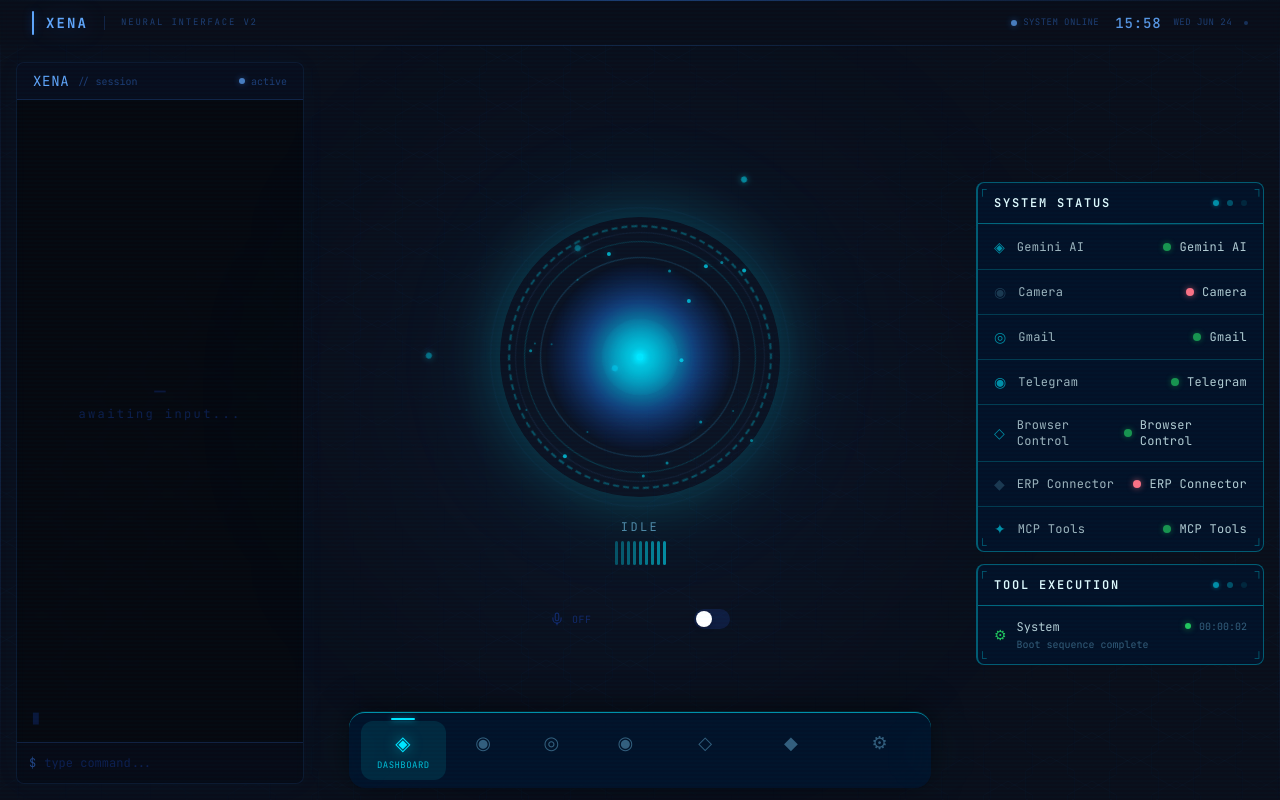
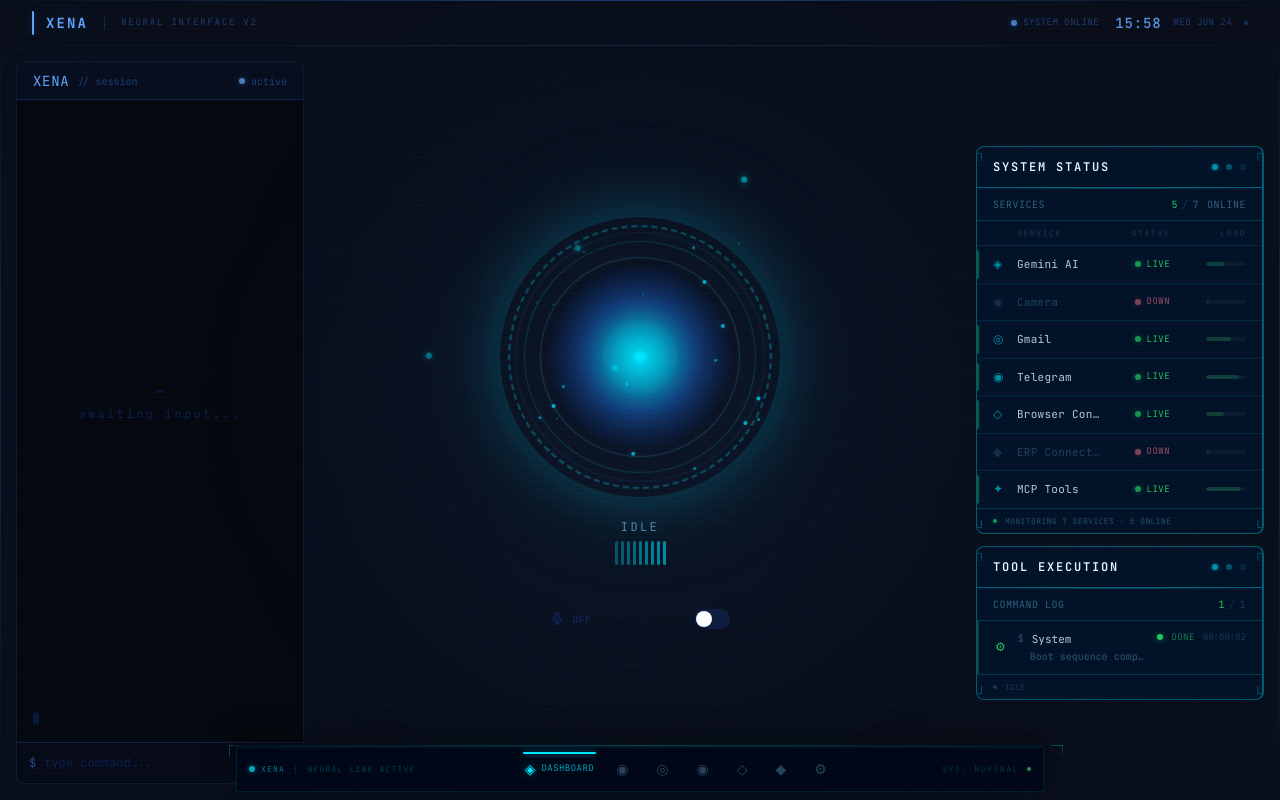
Before and after one commit to pvsameerpvs/jarvis-ai-control-hub, a Next.js app: page / in a window 1280 px wide. Built offline with nearby package versions, Linux system fonts and the light colour scheme.

Commit message:
fix: dashboard ui currct

```diff
--- a/components/jarvis/BottomDock.tsx
+++ b/components/jarvis/BottomDock.tsx
@@ -19,54 +19,112 @@ const dockItems: DockItem[] = [
   { label: 'Settings', path: '/settings', icon: '⚙' },
 ]
 
+function Corner({ side }: { side: 'tl' | 'tr' | 'bl' | 'br' }) {
+  const rotations: Record<string, string> = {
+    tl: 'rotate-0',
+    tr: 'rotate-90',
+    bl: 'rotate-270',
+    br: 'rotate-180',
+  }
+  return (
+    <svg className={`absolute w-3 h-3 ${rotations[side]}`} viewBox="0 0 12 12" fill="none" xmlns="http://www.w3.org/2000/svg">
+      <path d="M12 0H0V12" stroke="url(#corner-grad)" strokeWidth="1.5" strokeLinecap="round" />
+      <defs>
+        <linearGradient id="corner-grad" x1="0" y1="0" x2="1" y2="0">
+          <stop offset="0%" stopColor="rgba(0,229,255,0.4)" />
+          <stop offset="100%" stopColor="rgba(0,229,255,0)" />
+        </linearGradient>
+      </defs>
+    </svg>
+  )
+}
+
 export default function BottomDock() {
   const pathname = usePathname()
 
   return (
     <div className="fixed bottom-0 left-0 right-0 z-50 flex justify-center pointer-events-none">
-      <div className="pointer-events-auto inline-flex items-center gap-1 px-3 py-2 mb-3 rounded-2xl border-t border-panel-border/60 bg-panel-bg/80 backdrop-blur-xl shadow-[0_-4px_30px_rgba(0,0,0,0.5),0_-1px_0_rgba(0,229,255,0.15)]">
-        {dockItems.map((item) => {
+      {/* Full-width bar */}
+      <div className="relative w-full max-w-[820px] pointer-events-auto mx-auto px-1.5">
+        {/* Corner accents */}
+        <div className="absolute -top-px -left-px">
+          <Corner side="tl" />
+        </div>
+        <div className="absolute -top-px -right-px">
+          <Corner side="tr" />
+        </div>
+
+        {/* Top accent line */}
+        <div className="absolute -top-px left-3 right-3 h-px bg-gradient-to-r from-transparent via-primary-glow/40 to-transparent" />
+
+        {/* Bar body */}
+        <div className="relative flex items-center justify-between px-2 py-1.5 mb-2
+          bg-[#020617]/90 backdrop-blur-xl
+          border border-primary-glow/10
+          shadow-[0_-4px_30px_rgba(0,0,0,0.6),0_0_30px_rgba(0,229,255,0.03),inset_0_1px_0_rgba(0,229,255,0.05)]">
+
+          {/* Left status indicator */}
+          <div className="flex items-center gap-2 pl-1">
+            <span className="flex items-center gap-1.5">
+              <span className="w-1.5 h-1.5 rounded-full bg-primary-glow shadow-[0_0_6px_rgba(0,229,255,0.6)] animate-pulse" />
+              <span className="text-[8px] font-mono text-primary-glow/50 tracking-[0.15em] uppercase hidden sm:inline-block">
+                XENA
+              </span>
+            </span>
+            <span className="text-[8px] font-mono text-primary-glow/20 tracking-[0.2em] hidden md:inline-block">
+              │
+            </span>
+            <span className="text-[8px] font-mono text-primary-glow/25 tracking-[0.15em] uppercase hidden md:inline-block">
+              neural link active
+            </span>
+          </div>
+
+          {/* Navigation items */}
+          <div className="flex items-center gap-0.5">
+            {dockItems.map((item, i) => {
               const isActive = pathname === item.path
               return (
                 <Link
                   key={item.path}
                   href={item.path}
                   className={`
-                relative flex flex-col items-center gap-0.5 px-4 py-2 rounded-xl
-                transition-all duration-200 ease-out group
-                ${
-                  isActive
-                    ? 'bg-primary-glow/10 text-primary-glow'
-                    : 'text-hud-muted/40 hover:text-hud-muted/70 hover:bg-white/[0.03]'
+                    relative flex items-center gap-1.5 px-2.5 py-1.5 rounded
+                    transition-all duration-150 ease-out group
+                    ${isActive
+                      ? 'bg-primary-glow/8 text-primary-glow'
+                      : 'text-hud-muted/30 hover:text-hud-muted/60 hover:bg-white/[0.02]'
                     }
                   `.trim()}
                 >
                   {isActive && (
-                <span className="absolute -top-[3px] left-1/2 -translate-x-1/2 w-6 h-[2px] rounded-full bg-primary-glow shadow-[0_0_6px_rgba(0,229,255,0.6)]" />
+                    <span className="absolute -top-px left-2 right-2 h-[1.5px] rounded-full bg-primary-glow shadow-[0_0_6px_rgba(0,229,255,0.5)]" />
                   )}
-              <span
-                className={`text-lg transition-transform duration-200 ${
-                  isActive ? 'scale-110 drop-shadow-[0_0_6px_rgba(0,229,255,0.5)]' : ''
-                } group-hover:scale-105`}
-              >
+                  <span className={`text-sm transition-all duration-150 ${isActive ? 'drop-shadow-[0_0_4px_rgba(0,229,255,0.4)]' : ''}`}>
                     {item.icon}
                   </span>
-              <span
-                className={`text-[9px] font-mono tracking-wider uppercase whitespace-nowrap transition-all duration-200 ${
+                  <span className={`text-[9px] font-mono tracking-wider uppercase transition-all duration-150 ${
                     isActive
-                    ? 'text-primary-glow/80 opacity-100'
-                    : 'opacity-0 group-hover:opacity-60'
-                }`}
-              >
+                      ? 'text-primary-glow/70 opacity-100'
+                      : 'opacity-0 group-hover:opacity-60 w-0 group-hover:w-auto overflow-hidden'
+                  }`}>
                     {item.label}
                   </span>
                 </Link>
               )
             })}
+          </div>
 
-        {/* Decorative side glows */}
-        <div className="absolute -left-4 top-1/2 -translate-y-1/2 w-8 h-8 bg-primary-glow/5 blur-xl rounded-full" />
-        <div className="absolute -right-4 top-1/2 -translate-y-1/2 w-8 h-8 bg-primary-glow/5 blur-xl rounded-full" />
+          {/* Right status */}
+          <div className="flex items-center gap-2 pr-1">
+            <span className="text-[8px] font-mono text-primary-glow/20 tracking-[0.2em] hidden lg:inline-block">
+              SYS::NOMINAL
+            </span>
+            <span className="w-1 h-1 rounded-full bg-green-400/60 shadow-[0_0_4px_rgba(34,197,94,0.3)]" />
+          </div>
+        </div>
+
+        {/* Bottom scan-line decoration */}
+        <div className="absolute -bottom-px left-6 right-6 h-px bg-gradient-to-r from-transparent via-primary-glow/15 to-transparent" />
       </div>
     </div>
   )
--- a/components/jarvis/SystemStatus.tsx
+++ b/components/jarvis/SystemStatus.tsx
@@ -1,7 +1,6 @@
 'use client'
 
 import HudPanel from './HudPanel'
-import StatusBadge from '@/components/shared/StatusBadge'
 
 type ServiceStatus = 'active' | 'inactive' | 'error' | 'warning' | 'connected' | 'disconnected'
 
@@ -35,38 +34,100 @@ const serviceIcons: Record<string, string> = {
   mcp: '✦',
 }
 
-export default function SystemStatus({
-  statuses = defaultStatuses,
-}: SystemStatusProps) {
+const statusColor: Record<ServiceStatus, { dot: string; text: string; bar: string }> = {
+  active:       { dot: 'bg-hud-success shadow-[0_0_6px_rgba(34,197,94,0.6)]', text: 'text-hud-success', bar: 'bg-hud-success/20' },
+  connected:    { dot: 'bg-hud-success shadow-[0_0_6px_rgba(34,197,94,0.6)]', text: 'text-hud-success', bar: 'bg-hud-success/20' },
+  error:        { dot: 'bg-hud-error shadow-[0_0_6px_rgba(251,113,133,0.6)]', text: 'text-hud-error', bar: 'bg-hud-error/20' },
+  warning:      { dot: 'bg-hud-warning shadow-[0_0_6px_rgba(250,204,21,0.6)]', text: 'text-hud-warning', bar: 'bg-hud-warning/20' },
+  inactive:     { dot: 'bg-hud-muted/30 shadow-[0_0_4px_rgba(125,211,252,0.15)]', text: 'text-hud-muted/30', bar: 'bg-white/[0.02]' },
+  disconnected: { dot: 'bg-hud-error/50 shadow-[0_0_4px_rgba(251,113,133,0.25)]', text: 'text-hud-error/60', bar: 'bg-hud-error/10' },
+}
+
+const isOnline = (s: ServiceStatus) => s === 'active' || s === 'connected'
+
+export default function SystemStatus({ statuses = defaultStatuses }: SystemStatusProps) {
+  const onlineCount = statuses.filter(s => isOnline(s.status)).length
+
   return (
-    <HudPanel title="System Status">
-      <div className="divide-y divide-panel-border/20">
-        {statuses.map((service, i) => (
+    <HudPanel title="System Status" side="right">
+      {/* Header stats */}
+      <div className="flex items-center justify-between px-4 py-2 border-b border-panel-border/20">
+        <span className="text-[10px] font-mono text-hud-muted/40 tracking-wider">
+          SERVICES
+        </span>
+        <span className="text-[10px] font-mono text-hud-muted/40 tracking-wider">
+          <span className="text-hud-success">{onlineCount}</span>
+          <span className="text-hud-muted/20 mx-1">/</span>
+          <span>{statuses.length}</span>
+          <span className="ml-2">ONLINE</span>
+        </span>
+      </div>
+
+      {/* Column headers */}
+      <div className="flex items-center gap-3 px-4 py-1.5 text-[8px] font-mono text-hud-muted/20 tracking-[0.2em] uppercase border-b border-panel-border/10">
+        <span className="w-3 shrink-0" />
+        <span className="flex-1">service</span>
+        <span className="w-14 text-right">status</span>
+        <span className="w-16 text-right hidden sm:inline-block">load</span>
+      </div>
+
+      {/* Service rows */}
+      <div className="divide-y divide-panel-border/10">
+        {statuses.map((service) => {
+          const colors = statusColor[service.status]
+          const online = isOnline(service.status)
+          return (
             <div
               key={service.name}
-            className="flex items-center justify-between px-4 py-3 transition-colors duration-200 hover:bg-primary-glow/[0.02]"
-          >
-            <div className="flex items-center gap-3">
-              <span
-                className={`text-sm ${
-                  service.status === 'connected' || service.status === 'active'
-                    ? 'text-primary-glow/60'
-                    : 'text-hud-muted/20'
+              className={`relative flex items-center gap-3 px-4 py-2.5 transition-all duration-200 ${
+                online ? 'hover:bg-primary-glow/[0.02]' : ''
               }`}
             >
+              {/* Active indicator bar */}
+              {online && (
+                <span className="absolute left-0 top-1 bottom-1 w-[2px] rounded-r-full bg-hud-success/40 shadow-[0_0_4px_rgba(34,197,94,0.2)]" />
+              )}
+
+              {/* Icon */}
+              <span className={`w-3 shrink-0 text-xs ${online ? 'text-primary-glow/60' : 'text-hud-muted/15'}`}>
                 {serviceIcons[service.name] || '•'}
               </span>
-              <span className="text-xs font-mono text-hud-text/70 tracking-wide">
+
+              {/* Name */}
+              <span className={`flex-1 text-[11px] font-mono tracking-wide truncate ${
+                online ? 'text-hud-text/80' : 'text-hud-muted/25'
+              }`}>
                 {service.label}
               </span>
+
+              {/* Status dot + label */}
+              <div className="flex items-center gap-1.5 w-14 justify-end">
+                <span className={`inline-block w-1.5 h-1.5 rounded-full ${colors.dot} ${online ? 'animate-pulse' : ''}`} />
+                <span className={`text-[9px] font-mono tracking-wider ${colors.text}`}>
+                  {online ? 'LIVE' : 'DOWN'}
+                </span>
               </div>
-            <StatusBadge
-              status={service.status}
-              label={service.label}
-              pulsating={service.status === 'connected' || service.status === 'active'}
+
+              {/* Load bar */}
+              <div className="w-16 hidden sm:flex items-center gap-1.5 justify-end">
+                <div className="w-10 h-1 rounded-full bg-white/[0.04] overflow-hidden">
+                  <div
+                    className={`h-full rounded-full transition-all duration-500 ${colors.bar}`}
+                    style={{ width: online ? `${40 + Math.random() * 50}%` : '8%' }}
                   />
                 </div>
-        ))}
+              </div>
+            </div>
+          )
+        })}
+      </div>
+
+      {/* Bottom status line */}
+      <div className="flex items-center gap-2 px-4 py-1.5 border-t border-panel-border/20">
+        <span className="w-1 h-1 rounded-full bg-hud-success shadow-[0_0_4px_rgba(34,197,94,0.4)] animate-pulse" />
+        <span className="text-[8px] font-mono text-hud-muted/30 tracking-wider uppercase">
+          monitoring {statuses.length} services · {onlineCount} online
+        </span>
       </div>
     </HudPanel>
   )
--- a/components/jarvis/ToolStatusPanel.tsx
+++ b/components/jarvis/ToolStatusPanel.tsx
@@ -15,18 +15,27 @@ interface ToolStatusPanelProps {
   latestActions: ToolAction[]
 }
 
-const statusColors: Record<ToolStatus, string> = {
-  running: 'bg-primary-glow shadow-[0_0_6px_rgba(0,229,255,0.6)] animate-pulse',
-  completed: 'bg-hud-success shadow-[0_0_6px_rgba(34,197,94,0.6)]',
-  failed: 'bg-hud-error shadow-[0_0_6px_rgba(251,113,133,0.6)]',
-  pending: 'bg-hud-muted/30 shadow-[0_0_4px_rgba(125,211,252,0.2)]',
-}
-
-const statusLabels: Record<ToolStatus, string> = {
-  running: 'RUNNING',
-  completed: 'DONE',
-  failed: 'FAILED',
-  pending: 'PENDING',
+const statusMeta: Record<ToolStatus, { dot: string; label: string; line: string }> = {
+  running: {
+    dot: 'bg-primary-glow shadow-[0_0_6px_rgba(0,229,255,0.6)] animate-pulse',
+    label: 'RUNNING',
+    line: 'border-l-primary-glow bg-primary-glow/[0.03]',
+  },
+  completed: {
+    dot: 'bg-hud-success shadow-[0_0_6px_rgba(34,197,94,0.6)]',
+    label: 'DONE',
+    line: 'border-l-hud-success/30',
+  },
+  failed: {
+    dot: 'bg-hud-error shadow-[0_0_6px_rgba(251,113,133,0.6)]',
+    label: 'FAIL',
+    line: 'border-l-hud-error/40 bg-hud-error/[0.02]',
+  },
+  pending: {
+    dot: 'bg-hud-muted/20',
+    label: 'WAIT',
+    line: 'border-l-hud-muted/10',
+  },
 }
 
 const toolIcons: Record<string, string> = {
@@ -52,75 +61,134 @@ function getToolIcon(toolName: string): string {
   return '▸'
 }
 
-export default function ToolStatusPanel({
-  latestActions,
-}: ToolStatusPanelProps) {
+export default function ToolStatusPanel({ latestActions }: ToolStatusPanelProps) {
   return (
-    <HudPanel title="Tool Execution">
+    <HudPanel title="Tool Execution" side="right">
+      {/* Header */}
+      <div className="flex items-center justify-between px-4 py-2 border-b border-panel-border/20">
+        <span className="text-[10px] font-mono text-hud-muted/40 tracking-wider">
+          COMMAND LOG
+        </span>
+        <span className="text-[10px] font-mono text-hud-muted/20 tracking-wider">
+          {latestActions.length > 0 && (
+            <>
+              <span className="text-hud-success">{latestActions.filter(a => a.status === 'completed').length}</span>
+              <span className="text-hud-muted/15 mx-1">/</span>
+              <span>{latestActions.length}</span>
+            </>
+          )}
+        </span>
+      </div>
+
       {latestActions.length === 0 ? (
-        <div className="flex flex-col items-center justify-center py-8 text-hud-muted/20 gap-2">
-          <span className="text-2xl">⚙</span>
-          <span className="text-xs font-mono tracking-wider">no tools executed</span>
+        <div className="flex flex-col items-center justify-center py-10 gap-3">
+          <div className="relative">
+            <span className="text-3xl text-hud-muted/10">⚙</span>
+            <span className="absolute inset-0 text-3xl text-hud-muted/5 blur-sm">⚙</span>
+          </div>
+          <span className="text-[10px] font-mono text-hud-muted/20 tracking-[0.2em] uppercase">
+            awaiting commands
+          </span>
+          <div className="flex items-center gap-1">
+            <span className="w-1 h-1 rounded-full bg-hud-muted/10 animate-pulse" style={{ animationDelay: '0ms' }} />
+            <span className="w-1 h-1 rounded-full bg-hud-muted/10 animate-pulse" style={{ animationDelay: '200ms' }} />
+            <span className="w-1 h-1 rounded-full bg-hud-muted/10 animate-pulse" style={{ animationDelay: '400ms' }} />
+          </div>
         </div>
       ) : (
-        <div className="divide-y divide-panel-border/20">
-          {latestActions.map((action, i) => (
-            <div
-              key={`${action.timestamp}-${action.toolName}-${i}`}
-              className={`px-4 py-3 transition-all duration-300 ${
-                action.status === 'running'
-                  ? 'bg-primary-glow/[0.03] border-l-2 border-primary-glow'
-                  : action.status === 'failed'
-                    ? 'bg-hud-error/[0.03]'
-                    : 'hover:bg-white/[0.02]'
-              }`}
-            >
-              <div className="flex items-start justify-between gap-3">
-                <div className="flex items-center gap-2.5 min-w-0">
-                  <span
-                    className={`shrink-0 text-sm ${
-                      action.status === 'running'
-                        ? 'text-primary-glow'
-                        : action.status === 'completed'
-                          ? 'text-hud-success'
-                          : action.status === 'failed'
-                            ? 'text-hud-error'
-                            : 'text-hud-muted/30'
-                    }`}
-                  >
+        <div className="divide-y divide-panel-border/10">
+          {latestActions.map((action, i) => {
+            const meta = statusMeta[action.status]
+            const isLatest = i === 0
+
+            return (
+              <div
+                key={`${action.timestamp}-${action.toolName}-${i}`}
+                className={`
+                  relative flex items-start gap-3 px-4 py-2.5
+                  border-l-2 transition-all duration-300
+                  ${meta.line}
+                  ${isLatest && action.status === 'running' ? 'animate-hudFlicker' : ''}
+                `.trim()}
+              >
+                {/* Timeline connector */}
+                {i < latestActions.length - 1 && (
+                  <span className="absolute left-[17px] top-8 bottom-0 w-px bg-panel-border/15" />
+                )}
+
+                {/* Icon */}
+                <div className="relative shrink-0 mt-0.5">
+                  <span className={`text-xs ${
+                    action.status === 'running' ? 'text-primary-glow' :
+                    action.status === 'completed' ? 'text-hud-success' :
+                    action.status === 'failed' ? 'text-hud-error' :
+                    'text-hud-muted/20'
+                  }`}>
                     {getToolIcon(action.toolName)}
                   </span>
-                  <div className="min-w-0">
-                    <p
-                      className={`text-xs font-mono truncate ${
-                        action.status === 'running'
-                          ? 'text-primary-glow font-semibold'
-                          : 'text-hud-text/80'
-                      }`}
-                    >
+                </div>
+
+                {/* Content */}
+                <div className="flex-1 min-w-0">
+                  <div className="flex items-center gap-2">
+                    {/* Tool name as command */}
+                    <span className="text-[10px] font-mono text-hud-muted/30 select-none">$</span>
+                    <span className={`text-[11px] font-mono truncate ${
+                      action.status === 'running' ? 'text-primary-glow font-semibold' :
+                      action.status === 'completed' ? 'text-hud-text/80' :
+                      action.status === 'failed' ? 'text-hud-error/80' :
+                      'text-hud-muted/30'
+                    }`}>
                       {action.toolName}
-                    </p>
-                    <p className="text-[10px] font-mono text-hud-muted/40 truncate mt-0.5">
-                      {action.description}
-                    </p>
+                    </span>
+                    {action.status === 'running' && (
+                      <span className="inline-block w-1.5 h-3.5 bg-primary-glow/70 animate-pulse rounded-sm" />
+                    )}
                   </div>
+                  <p className="text-[10px] font-mono text-hud-muted/35 truncate mt-0.5 pl-3">
+                    {action.description}
+                  </p>
                 </div>
+
+                {/* Status + timestamp */}
                 <div className="flex items-center gap-2 shrink-0">
-                  <span
-                    className={`inline-block w-1.5 h-1.5 rounded-full ${statusColors[action.status]}`}
-                  />
-                  <span className="text-[10px] font-mono text-hud-muted/40 tabular-nums">
+                  <span className={`inline-block w-1.5 h-1.5 rounded-full ${meta.dot}`} />
+                  <span className={`text-[9px] font-mono tracking-wider ${
+                    action.status === 'failed' ? 'text-hud-error/60' :
+                    action.status === 'running' ? 'text-primary-glow/60' :
+                    action.status === 'completed' ? 'text-hud-success/60' :
+                    'text-hud-muted/20'
+                  }`}>
+                    {meta.label}
+                  </span>
+                  <span className="text-[9px] font-mono text-hud-muted/20 tabular-nums hidden sm:inline-block">
                     {action.timestamp}
                   </span>
                 </div>
               </div>
-              {action.status === 'running' && (
-                <div className="mt-2 h-px bg-gradient-to-r from-primary-glow/40 via-primary-glow/20 to-transparent" />
-              )}
-            </div>
-          ))}
+            )
+          })}
         </div>
       )}
+
+      {/* Bottom status line */}
+      <div className="flex items-center gap-2 px-4 py-1.5 border-t border-panel-border/20">
+        {latestActions.some(a => a.status === 'running') ? (
+          <>
+            <span className="w-1 h-1 rounded-full bg-primary-glow shadow-[0_0_4px_rgba(0,229,255,0.5)] animate-pulse" />
+            <span className="text-[8px] font-mono text-primary-glow/40 tracking-wider uppercase">
+              executing...
+            </span>
+          </>
+        ) : (
+          <>
+            <span className="w-1 h-1 rounded-full bg-hud-muted/20" />
+            <span className="text-[8px] font-mono text-hud-muted/20 tracking-wider uppercase">
+              idle
+            </span>
+          </>
+        )}
+      </div>
     </HudPanel>
   )
 }
```
Lines whose indentation alone changed are shown as unchanged.
